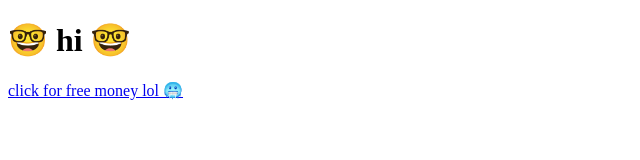
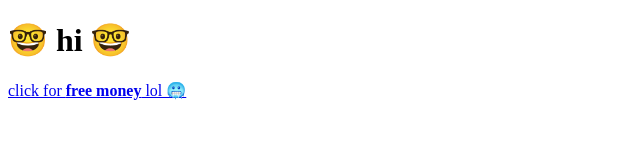
Before and after one commit to Jerse1/HTML, a plain HTML site: page index.html in a window 1280 px wide. Shown: the full height of the page, 0-640 px from the left. Drawn offline with Linux system fonts and the light colour scheme.

Commit message:
nigga balls
cc

```diff
--- a/index.html
+++ b/index.html
@@ -9,6 +9,6 @@
   <body>
     <h1>&#129299 hi &#129299</h1>
 
-    <p><a href="https://www.youtube.com/watch?v=dQw4w9WgXcQ">click for free money lol &#129398</a>
+    <p><a href="https://www.youtube.com/watch?v=dQw4w9WgXcQ">click for <strong>free money</strong> lol &#129398</a>
   </body>
 </html>
```
